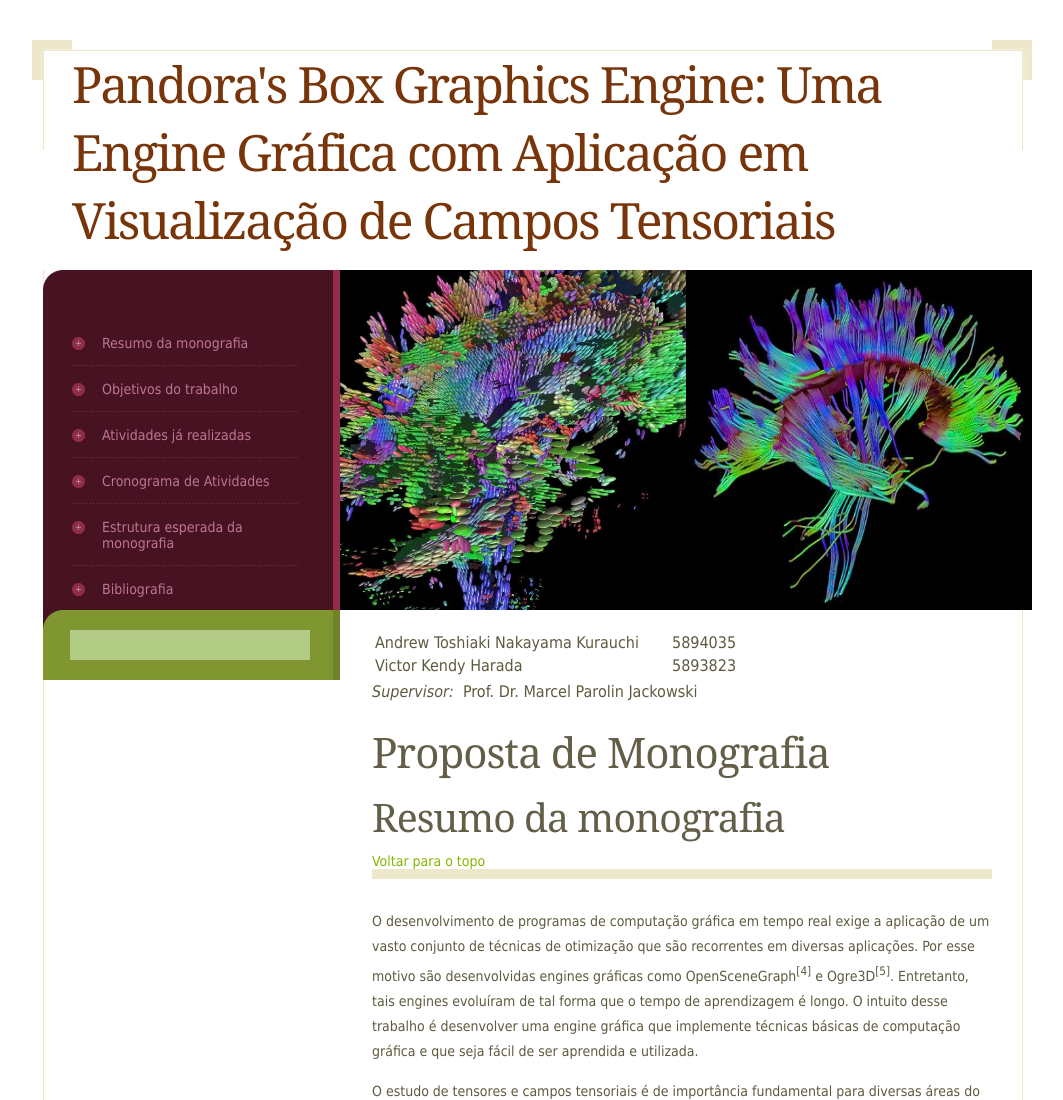
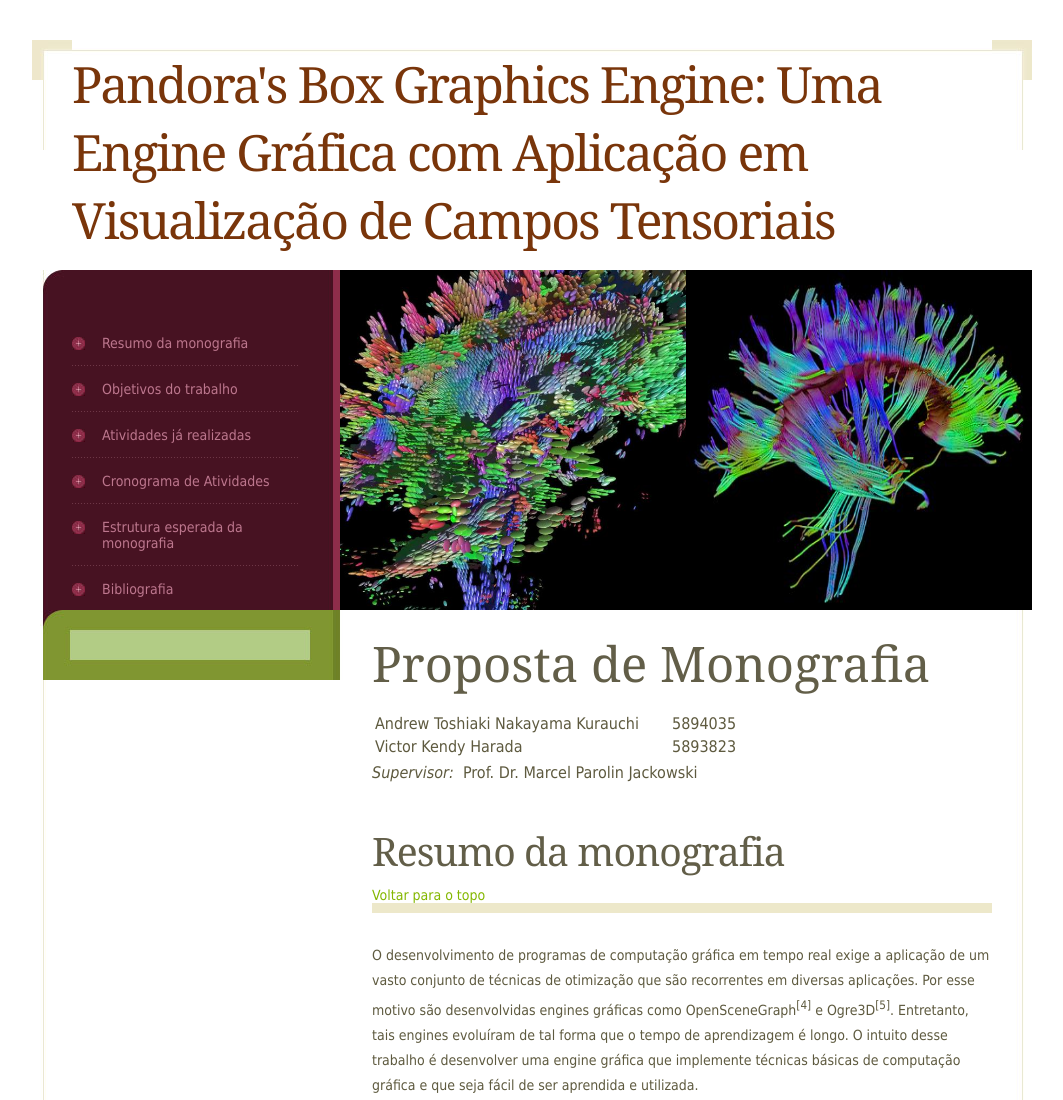
Before and after one commit to toshikurauchi/Pagina-Pandora-s-Box-Graphics-Engine, a plain HTML site: page site/mac499.html in a window 1280 px wide. Shown: the top 1100 px of the page, without its empty margins (108-1171 px from the left). Drawn offline with Linux system fonts and the light colour scheme.

Commit message:
Minors no estilo da pagina

```diff
--- a/site/css/style.css
+++ b/site/css/style.css
@@ -23,7 +23,7 @@ h1, h2, h3 {
 }
 
 h1 {
-	font-size: 3em;
+	font-size: 3.5em;
 }
 
 h2 {
--- a/site/mac499.html
+++ b/site/mac499.html
@@ -25,14 +25,14 @@
         <div id="page">
 	    <div id="page-bgtop">
 		<div id="content">
+        <h1 class="title" style="padding-bottom: 15px">Proposta de Monografia</h1>
         <table style="font-size: 16px">
             <tr><td style="padding-right: 30px">Andrew Toshiaki Nakayama Kurauchi</td><td>5894035</td></tr>
             <tr><td>Victor Kendy Harada</td><td style="text-align: center">5893823</td></tr>
         </table>
-        <p style="font-size: 16px"><i>Supervisor:</i>&nbsp;&nbsp;Prof. Dr. Marcel Parolin Jackowski</p>
+        <p style="font-size: 16px; padding-bottom: 20px"><i>Supervisor:</i>&nbsp;&nbsp;Prof. Dr. Marcel Parolin Jackowski</p>
 
         <div class="post">
-        <h1 class="title">Proposta de Monografia</h1>
         <h2 class="title"><a name="resumo">Resumo da monografia</a></h2>
         <a href="#topo">Voltar para o topo</a>
         <p class="meta" />
```
